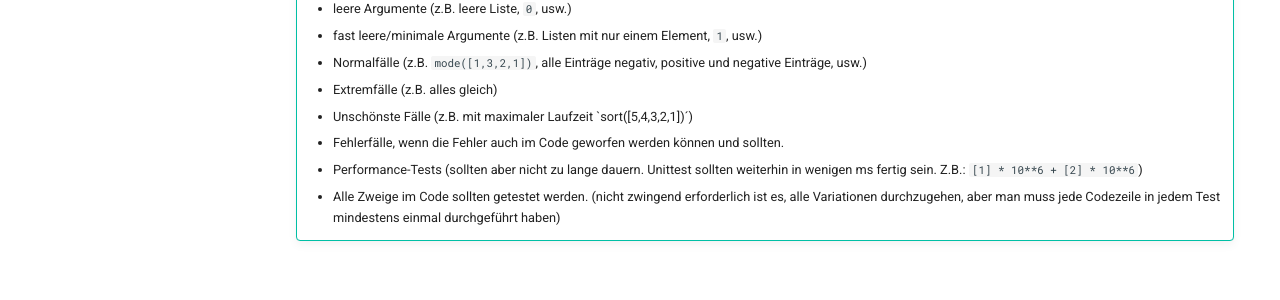
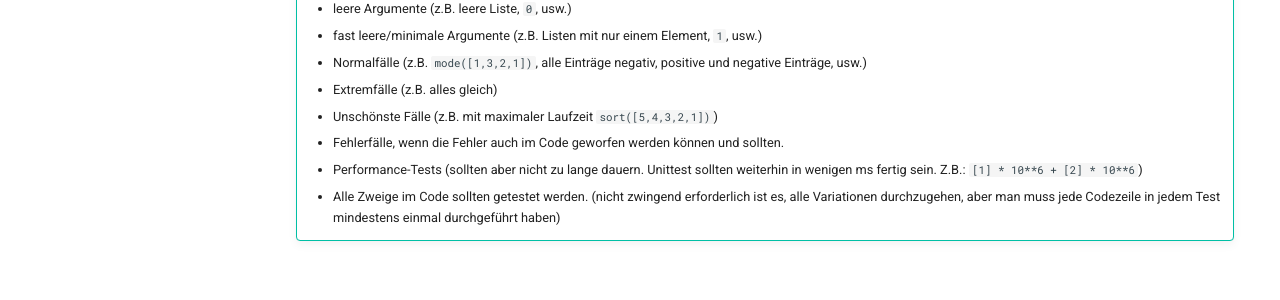
Before and after one commit to Qualidy/wiki-statistik-buch, an MkDocs documentation site: the page built from docs/index.md, in a window 1280 px wide. Shown: the part 401-701 px from the top of the page. Built offline with MkDocs 1.6.1 and Material for MkDocs 9.7.7, drawn with Linux system fonts in a browser that asks for light colours.

```diff
--- a/docs/index.md
+++ b/docs/index.md
@@ -15,7 +15,7 @@
     * fast leere/minimale Argumente (z.B. Listen mit nur einem Element, `1`, usw.)
     * Normalfälle (z.B. `mode([1,3,2,1])`, alle Einträge negativ, positive und negative Einträge, usw.)
     * Extremfälle (z.B. alles gleich)
-    * Unschönste Fälle (z.B. mit maximaler Laufzeit `sort([5,4,3,2,1])´)
+    * Unschönste Fälle (z.B. mit maximaler Laufzeit `sort([5,4,3,2,1])`)
     * Fehlerfälle, wenn die Fehler auch im Code geworfen werden können und sollten.
     * Performance-Tests (sollten aber nicht zu lange dauern. Unittest sollten weiterhin in wenigen ms fertig sein. Z.B.: `[1] * 10**6 + [2] * 10**6`)
     * Alle Zweige im Code sollten getestet werden. (nicht zwingend erforderlich ist es, alle Variationen durchzugehen, aber man muss jede Codezeile in jedem Test mindestens einmal durchgeführt haben)
```
Also changed, not shown: docs/content/C_Univariate_Analyse/temperatur_vergleich_varianz.png (added).
